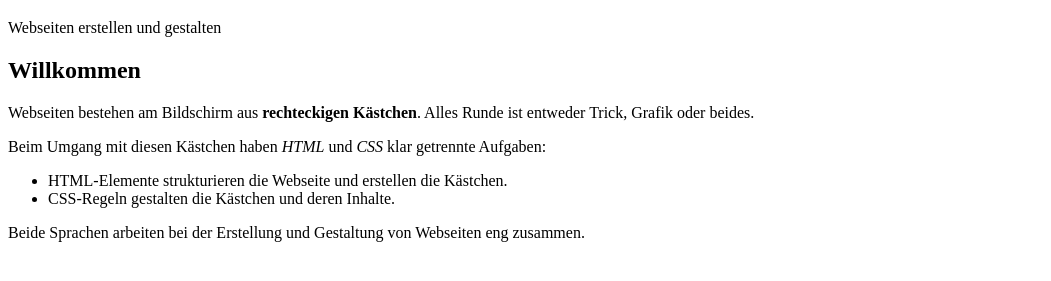
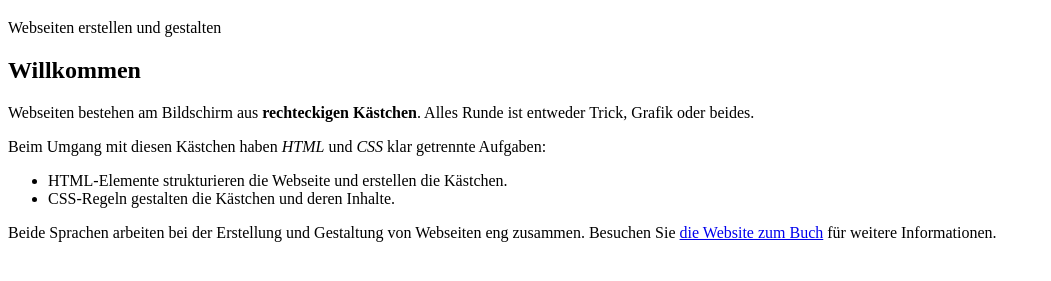
Before and after one commit to Miniverse322/htmlday1, a plain HTML site: page index.html in a window 1280 px wide. Shown: the part 61-342 px from the top of the page, without its empty margins (0-1051 px from the left). Drawn offline with Linux system fonts and the light colour scheme.

Commit message:
added hyperlink which opens a new tab

```diff
--- a/index.html
+++ b/index.html
@@ -36,7 +36,8 @@
                 <li>HTML-Elemente strukturieren die Webseite und erstellen die Kästchen.</li>
                 <li>CSS-Regeln gestalten die Kästchen und deren Inhalte.</li>
             </ul>
-            <p>Beide Sprachen arbeiten bei der Erstellung und Gestaltung von Webseiten eng zusammen.</p>
+            <p>Beide Sprachen arbeiten bei der Erstellung und Gestaltung von Webseiten eng zusammen. Besuchen Sie <a href="https://html-und-css.de/" target="_blank" rel="noreferrer noopener">die Website zum Buch</a> für weitere Informationen.
+            </p>
         </main>
         <!--Fußbereich-->
         <footer> </footer>
```
